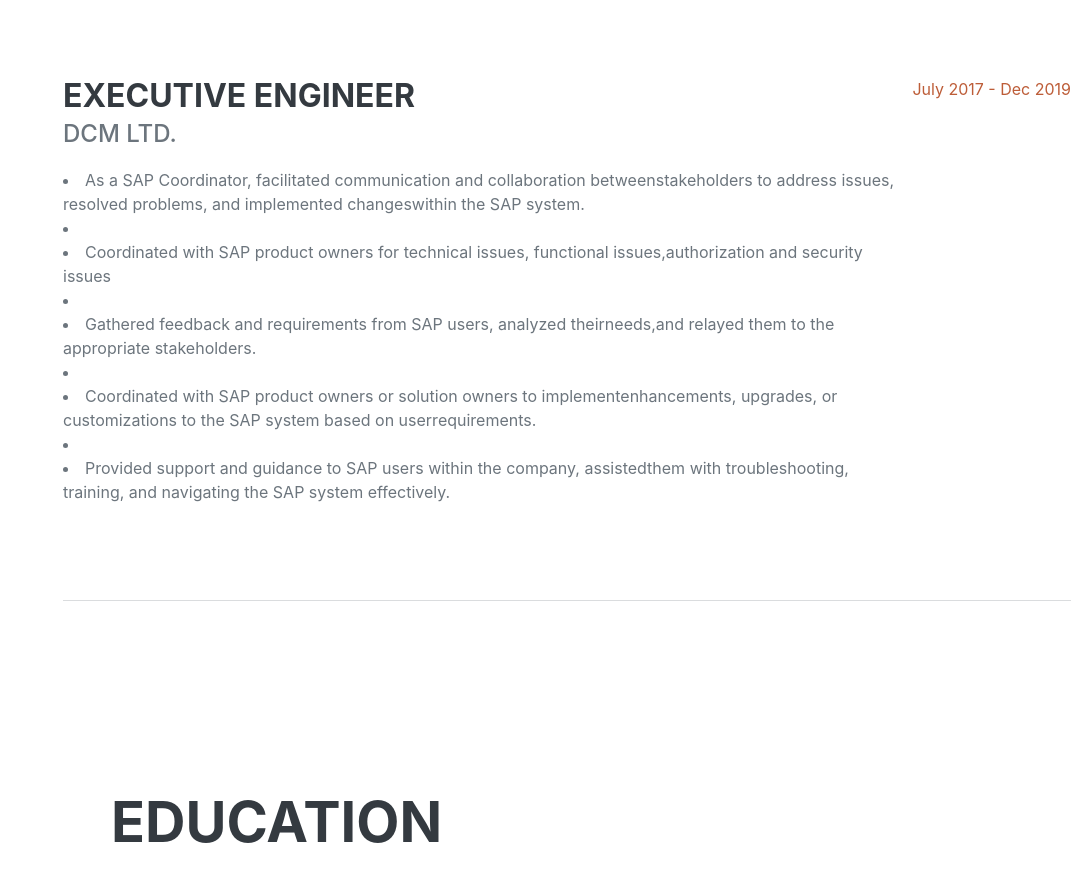
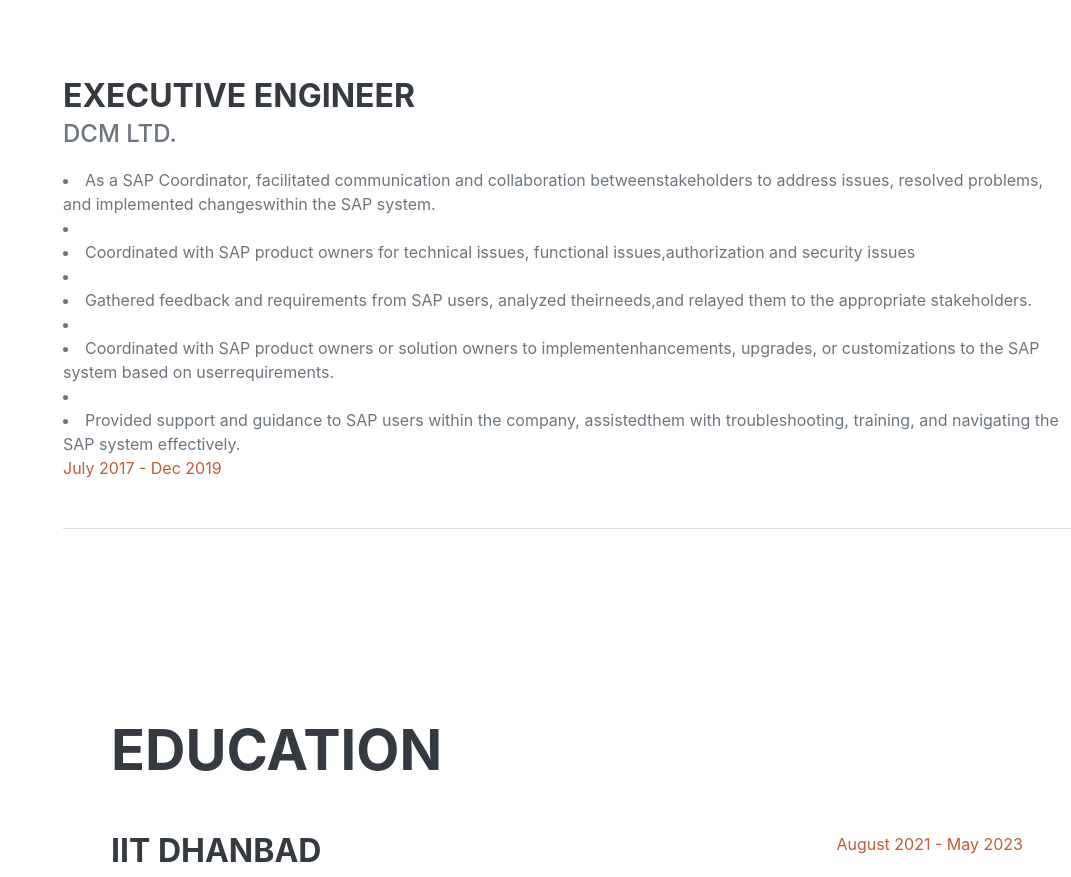
Before and after one commit to Geetanjali291/Geetanjali291.github.io, a plain HTML site: page index.html in a window 1280 px wide. Shown: the part 2106-2983 px from the top of the page, without its empty margins (209-1280 px from the left). Drawn offline with nearby package versions, Linux system fonts and the light colour scheme; a web font is replaced by a local one.

Commit message:
Update index.html

```diff
--- a/index.html
+++ b/index.html
@@ -81,8 +81,6 @@
                         </div>
                         <div class="flex-shrink-0"><span class="text-primary">Nov 2023 - Present</span></div>
                     </div>
-                    <div class="d-flex flex-column flex-md-row justify-content-between mb-5">
-                        <div class="flex-grow-1">
                             <h3 class="mb-0">Executive Engineer</h3>
                             <div class="subheading mb-3">DCM ltd.</div>
                             <li> As a SAP Coordinator, facilitated communication and collaboration betweenstakeholders to address issues, resolved problems, and implemented changeswithin the SAP system.<li>
```
